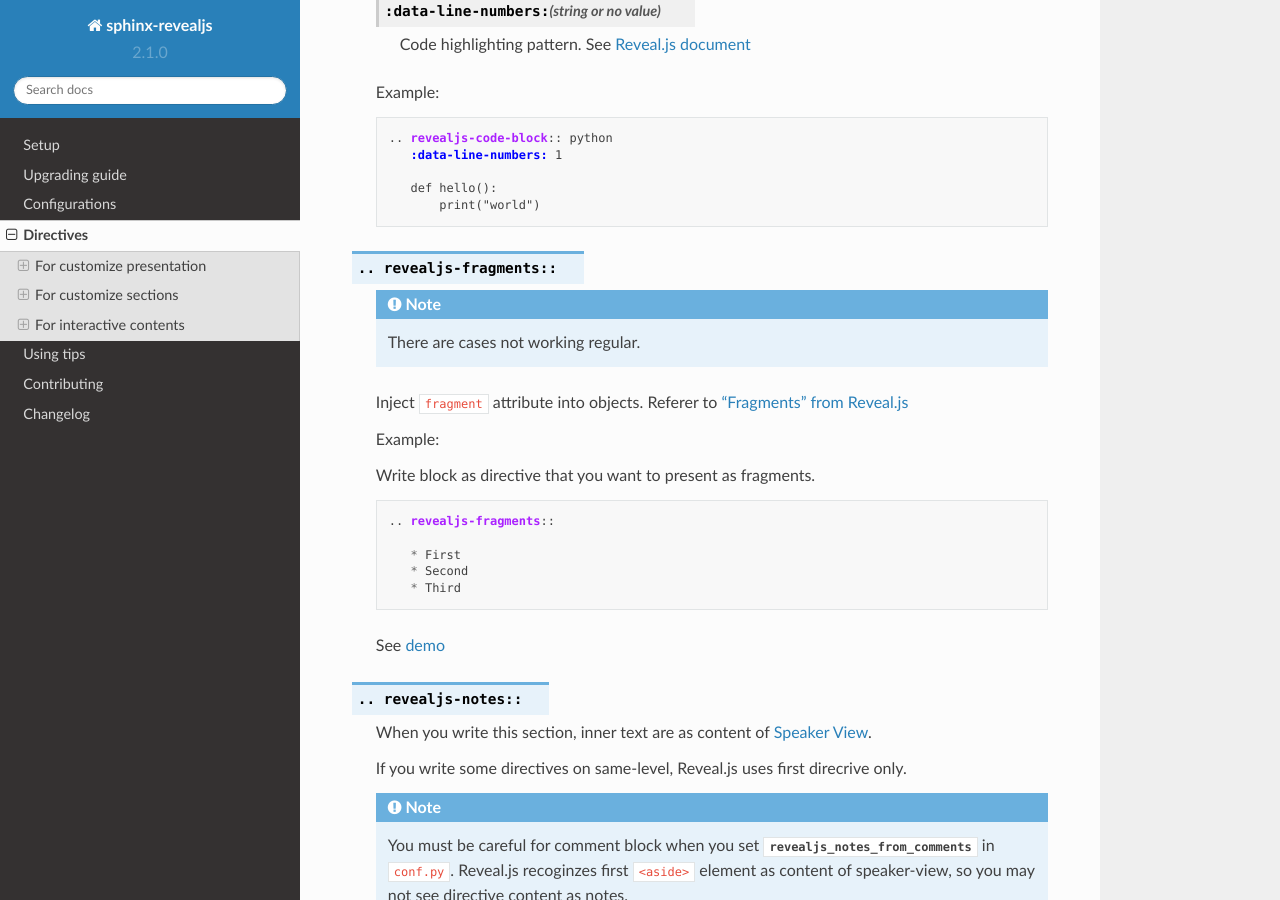
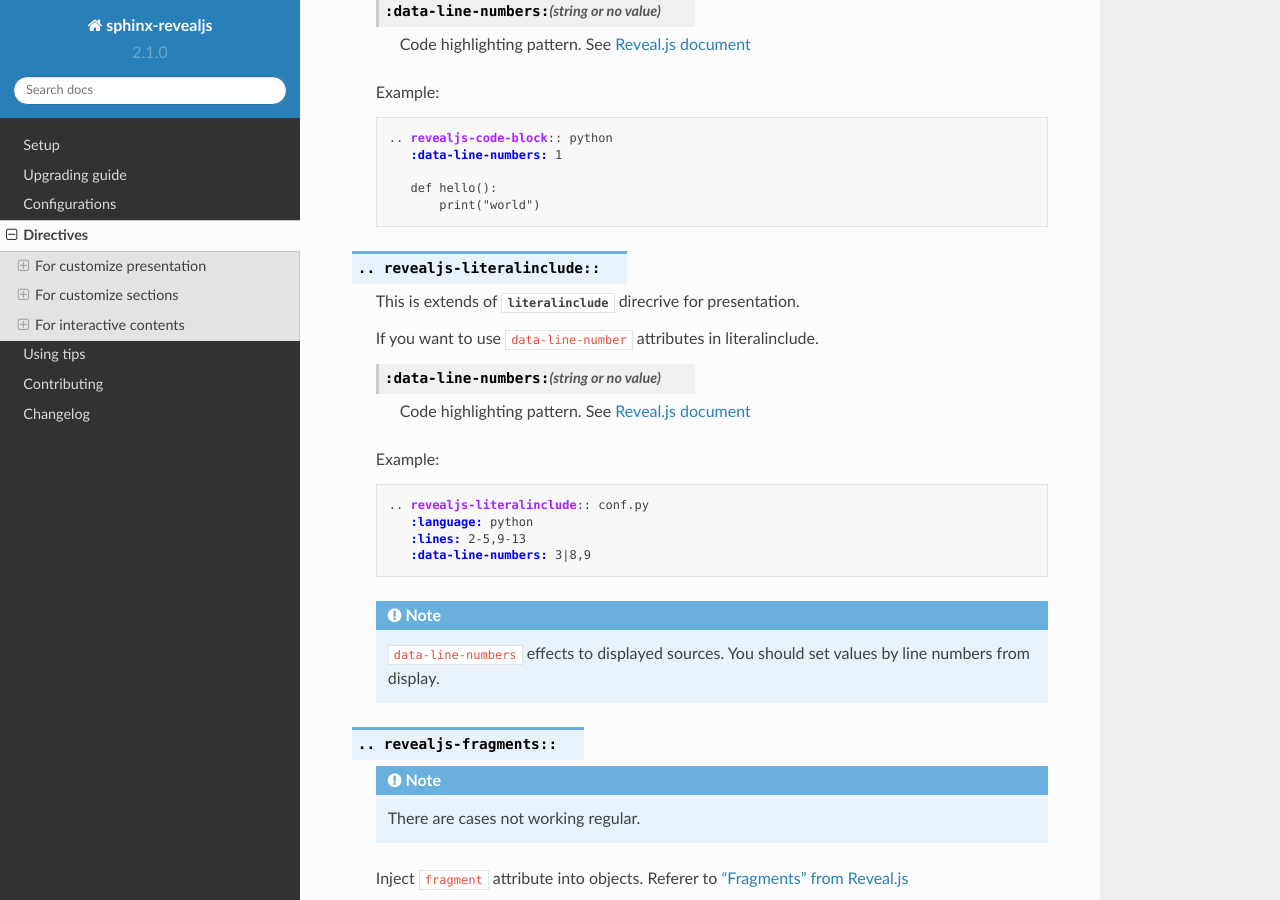
Before and after one commit to attakei/sphinx-revealjs, a Sphinx documentation site: the page built from doc/directives.rst, in a window 1280 px wide and 900 px high, scrolled down 2318 px. Built offline with Sphinx 7.4.7 and the Read the Docs theme 2.0.0, drawn with Linux system fonts in a browser that asks for light colours.

Commit message:
doc: Add explain for `revealjs-literalinclude`
Refs: #126

```diff
--- a/doc/directives.rst
+++ b/doc/directives.rst
@@ -135,6 +135,31 @@
          def hello():
              print("world")
 
+.. rst:directive:: revealjs-literalinclude
+
+   This is extends of :rst:dir:`literalinclude` direcrive for presentation.
+
+   If you want to use ``data-line-number`` attributes in literalinclude.
+
+   .. rst:directive:option:: data-line-numbers
+      :type: string or no value
+
+      Code highlighting pattern. See `Reveal.js document <https://revealjs.com/code/#line-numbers-%26-highlights>`_
+
+   Example:
+
+   .. code-block:: rst
+
+      .. revealjs-literalinclude:: conf.py
+         :language: python
+         :lines: 2-5,9-13
+         :data-line-numbers: 3|8,9
+
+   .. note::
+
+      ``data-line-numbers`` effects to displayed sources.
+      You should set values by line numbers from display.
+
 .. rst:directive:: revealjs-fragments
 
    .. note::
```
